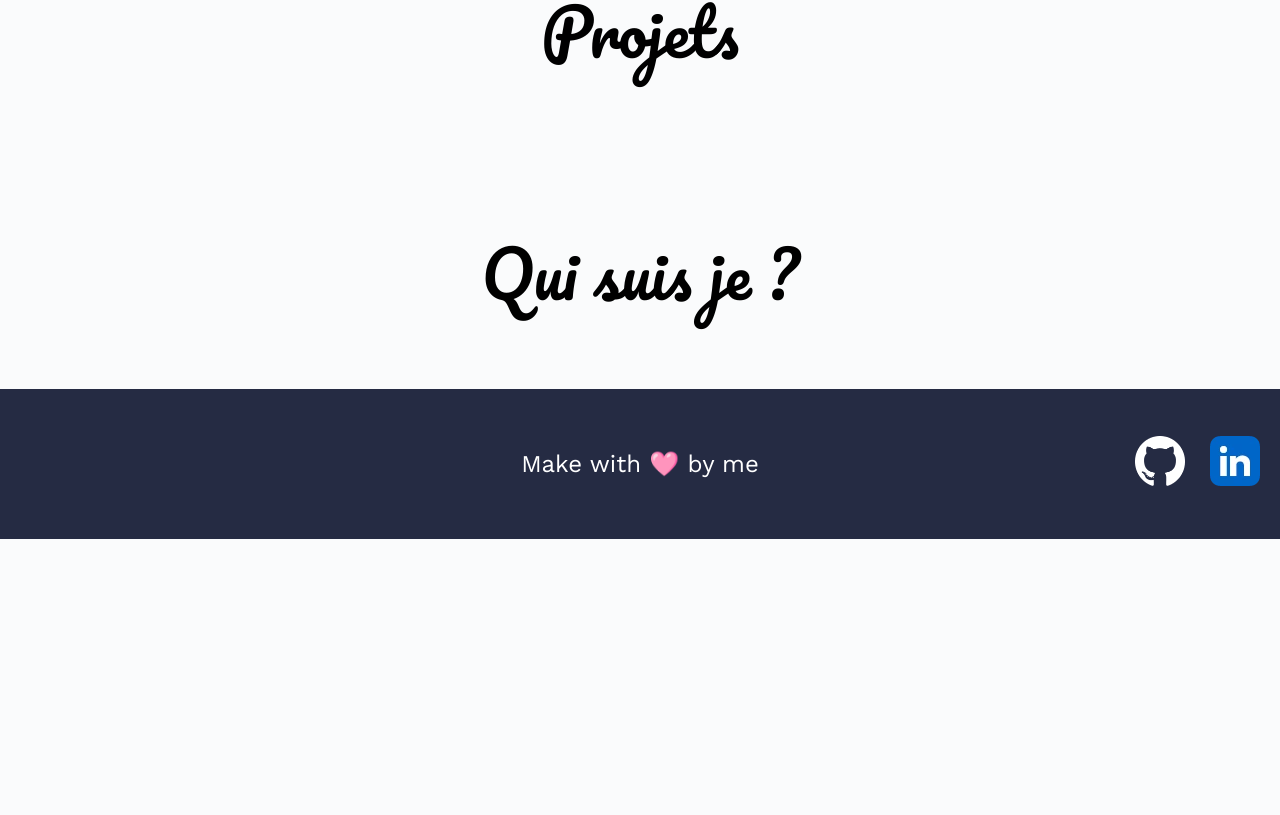
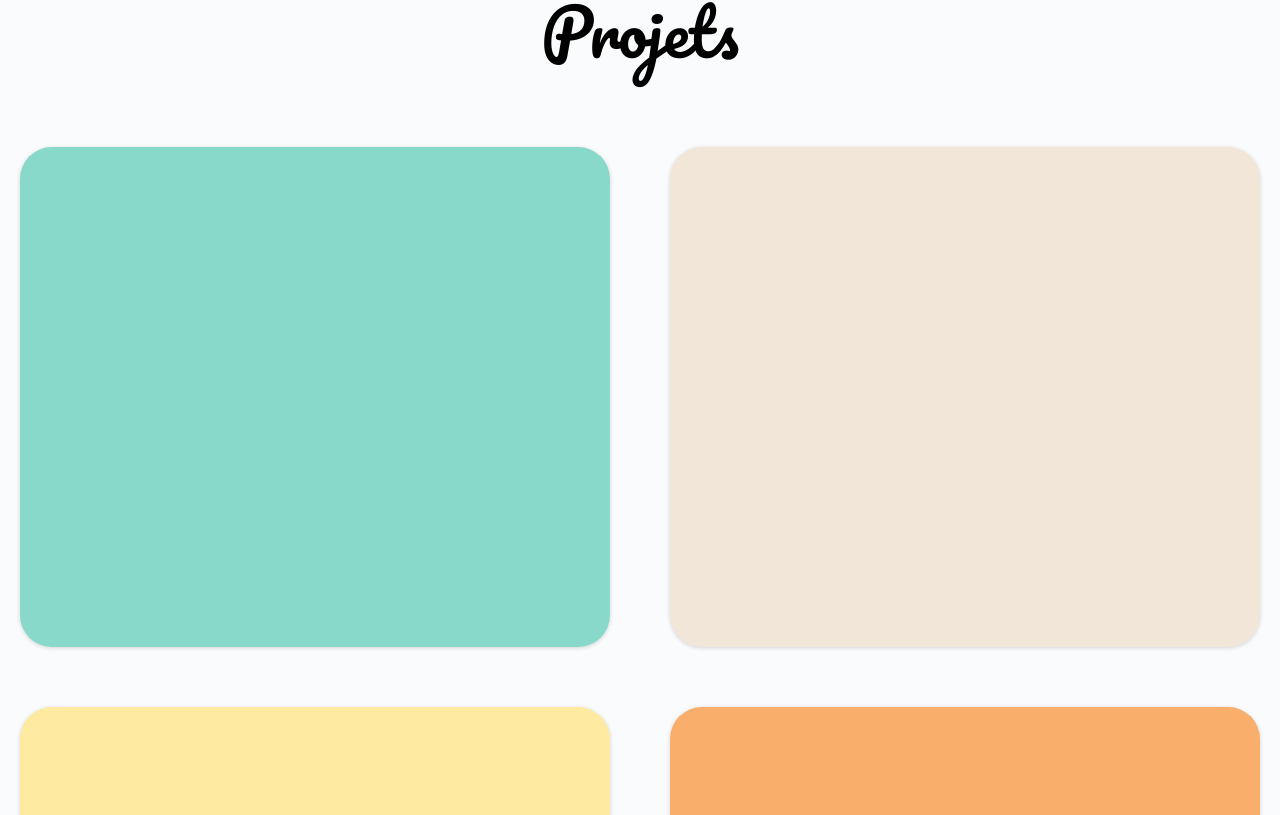
Before and after one commit to BetaPeche/MonPortfolio, a React (Vite) app: page / in a window 1280 px wide. Shown: the part 1465-2280 px from the top of the page. Before the commit the page ends 2004 px from the top, so only its background shows below. Built offline with nearby package versions, Linux system fonts and the light colour scheme.

Commit message:
Add style for "card" components

```diff
--- a/src/styles/pages/_home.scss
+++ b/src/styles/pages/_home.scss
@@ -18,3 +18,17 @@
         }
     }
 }
+
+.projects {
+    width: 100%;
+    display: grid;
+    justify-items: center;
+    grid-template-columns: repeat(2, 1fr);
+    gap: 60px;
+    .test {
+        height: 500px;
+        width: 100%;
+        border-radius: 32px;
+        box-shadow: rgba(0, 0, 0, 0.16) 0px 1px 4px;
+    }
+}
```
